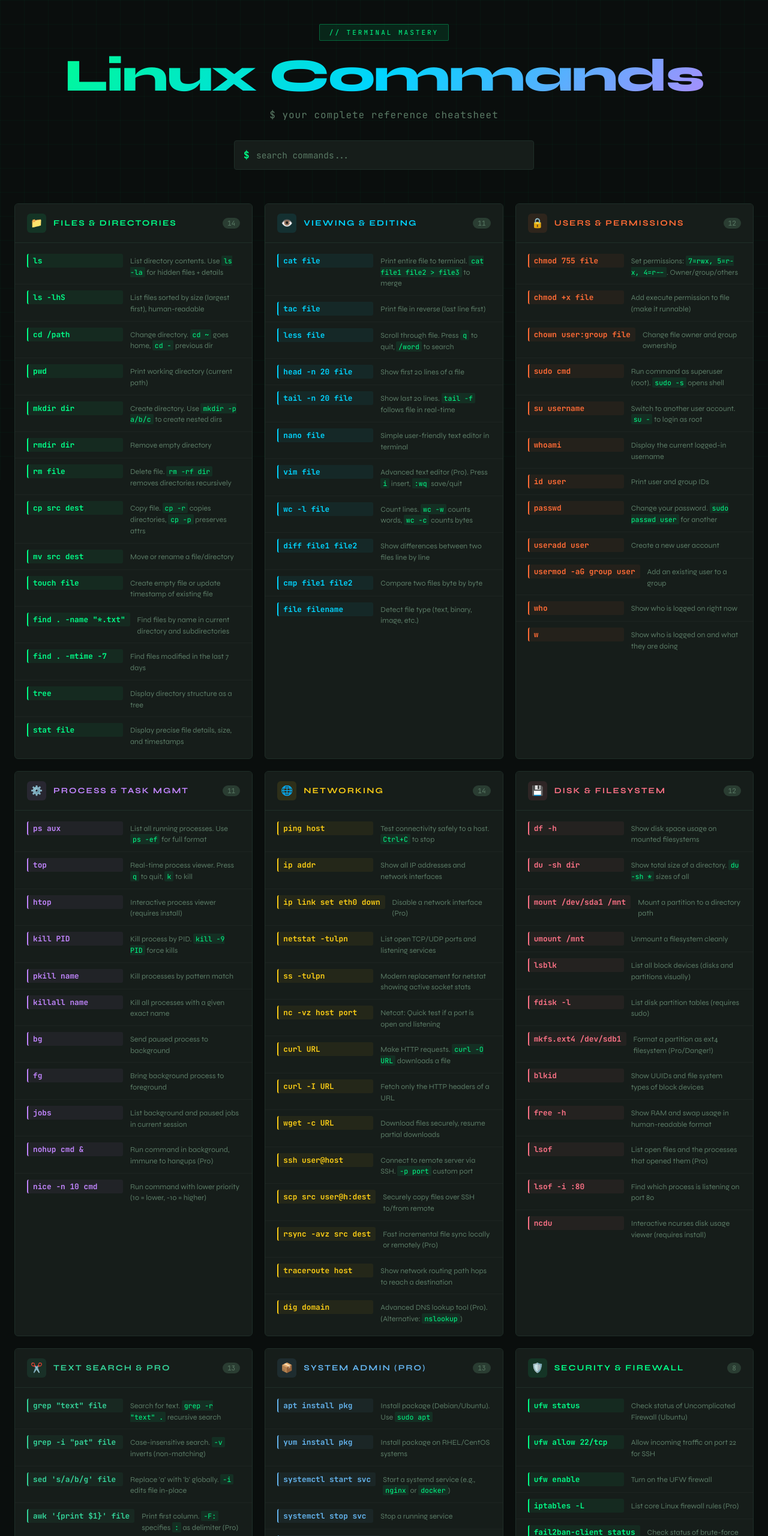
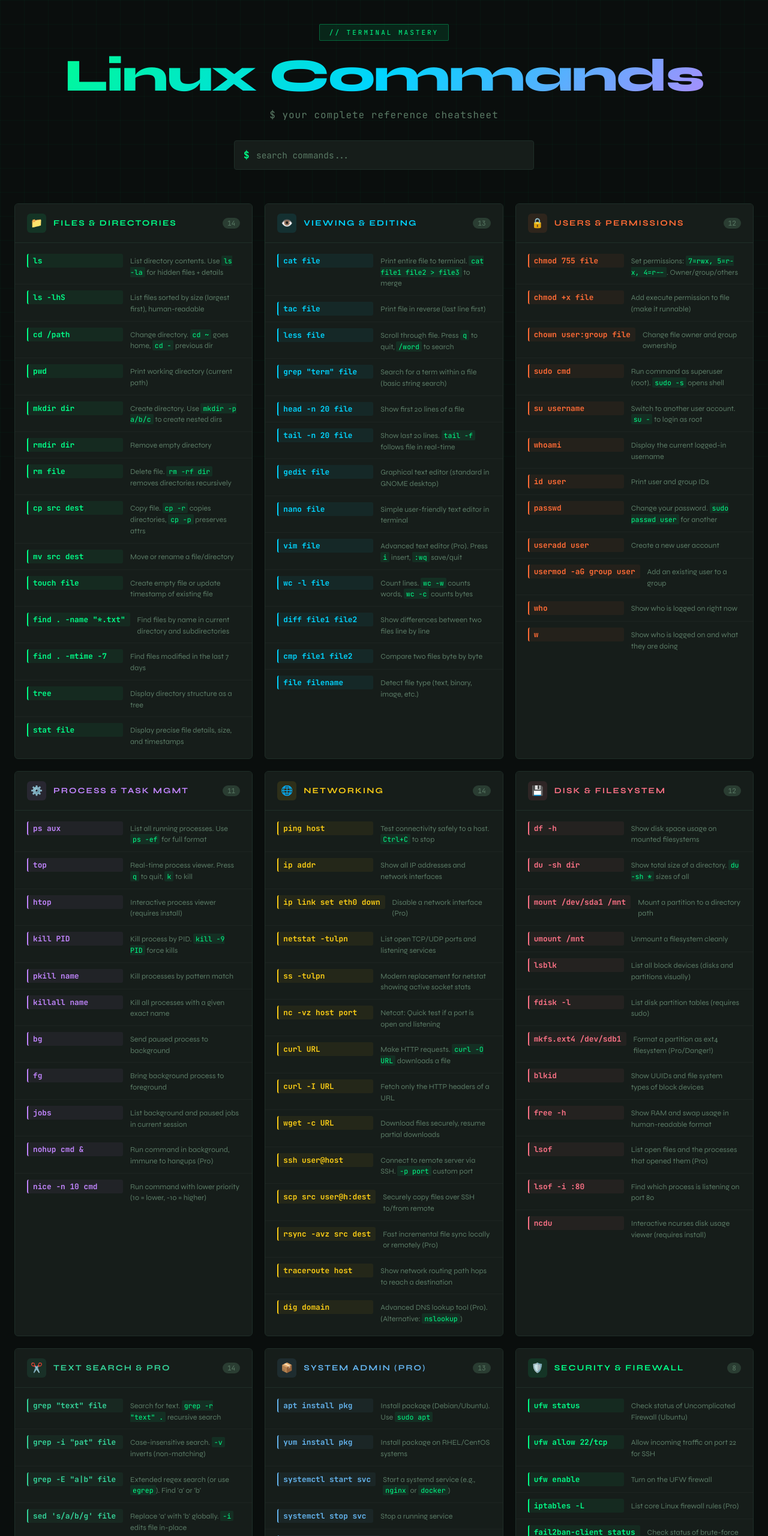
Before and after one commit to umarahad2005/cheatsheet, a plain HTML site: page index.html in a window 1280 px wide. Shown: the top 2560 px of the page at 60% size. Drawn offline with Linux system fonts and the light colour scheme.

Commit message:
feat: add grep and gedit commands, update section counts, and integrate Vercel Insights

```diff
--- a/index.html
+++ b/index.html
@@ -405,14 +405,16 @@
       <div class="section-header">
         <div class="icon">👁️</div>
         <span class="section-title">Viewing & Editing</span>
-        <span class="count">11</span>
+        <span class="count">13</span>
       </div>
       <div class="commands">
         <div class="cmd-row"><span class="cmd">cat file</span><span class="desc">Print entire file to terminal. <em>cat file1 file2 &gt; file3</em> to merge</span></div>
         <div class="cmd-row"><span class="cmd">tac file</span><span class="desc">Print file in reverse (last line first)</span></div>
         <div class="cmd-row"><span class="cmd">less file</span><span class="desc">Scroll through file. Press <em>q</em> to quit, <em>/word</em> to search</span></div>
+        <div class="cmd-row"><span class="cmd">grep "term" file</span><span class="desc">Search for a term within a file (basic string search)</span></div>
         <div class="cmd-row"><span class="cmd">head -n 20 file</span><span class="desc">Show first 20 lines of a file</span></div>
         <div class="cmd-row"><span class="cmd">tail -n 20 file</span><span class="desc">Show last 20 lines. <em>tail -f</em> follows file in real-time</span></div>
+        <div class="cmd-row"><span class="cmd">gedit file</span><span class="desc">Graphical text editor (standard in GNOME desktop)</span></div>
         <div class="cmd-row"><span class="cmd">nano file</span><span class="desc">Simple user-friendly text editor in terminal</span></div>
         <div class="cmd-row"><span class="cmd">vim file</span><span class="desc">Advanced text editor (Pro). Press <em>i</em> insert, <em>:wq</em> save/quit</span></div>
         <div class="cmd-row"><span class="cmd">wc -l file</span><span class="desc">Count lines. <em>wc -w</em> counts words, <em>wc -c</em> counts bytes</span></div>
@@ -520,11 +522,12 @@
       <div class="section-header">
         <div class="icon">✂️</div>
         <span class="section-title">Text Search & Pro</span>
-        <span class="count">13</span>
+        <span class="count">14</span>
       </div>
       <div class="commands">
         <div class="cmd-row"><span class="cmd">grep "text" file</span><span class="desc">Search for text. <em>grep -r "text" .</em> recursive search</span></div>
         <div class="cmd-row"><span class="cmd">grep -i "pat" file</span><span class="desc">Case-insensitive search. <em>-v</em> inverts (non-matching)</span></div>
+        <div class="cmd-row"><span class="cmd">grep -E "a|b" file</span><span class="desc">Extended regex search (or use <em>egrep</em>). Find 'a' or 'b'</span></div>
         <div class="cmd-row"><span class="cmd">sed 's/a/b/g' file</span><span class="desc">Replace 'a' with 'b' globally. <em>-i</em> edits file in-place</span></div>
         <div class="cmd-row"><span class="cmd">awk '{print $1}' file</span><span class="desc">Print first column. <em>-F:</em> specifies <em>:</em> as delimiter (Pro)</span></div>
         <div class="cmd-row"><span class="cmd">sort file</span><span class="desc">Sort lines alphabetically. <em>sort -nr</em> reverse numerically</span></div>
@@ -678,5 +681,9 @@
     });
   });
 </script>
+<script>
+  window.va = window.va || function () { (window.vaq = window.vaq || []).push(arguments); };
+</script>
+<script defer src="/_vercel/insights/script.js"></script>
 </body>
 </html>
```
